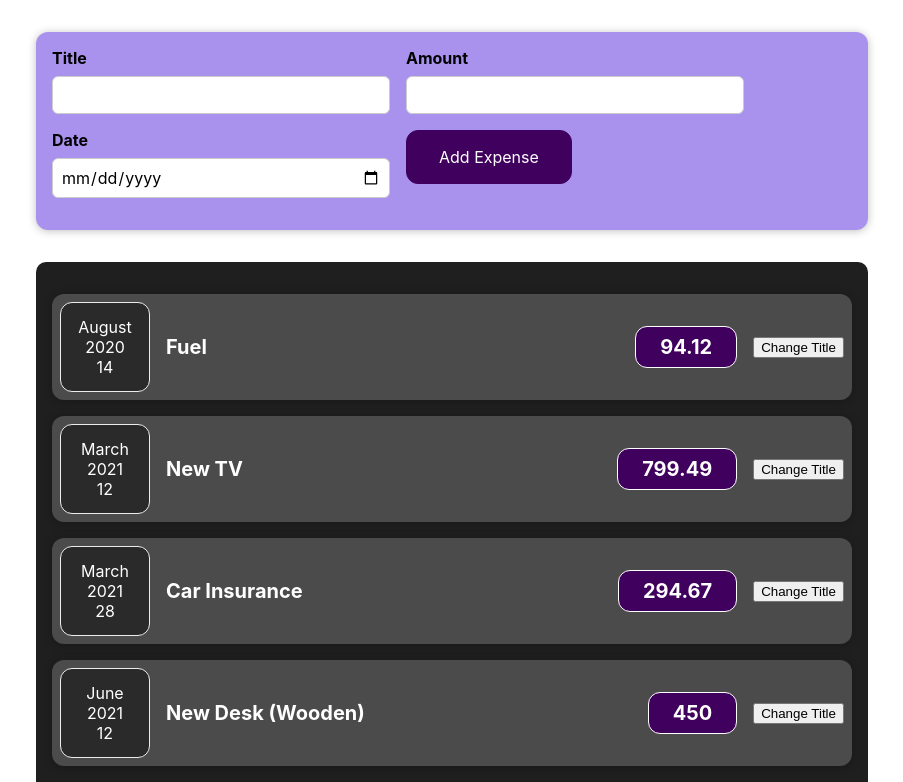
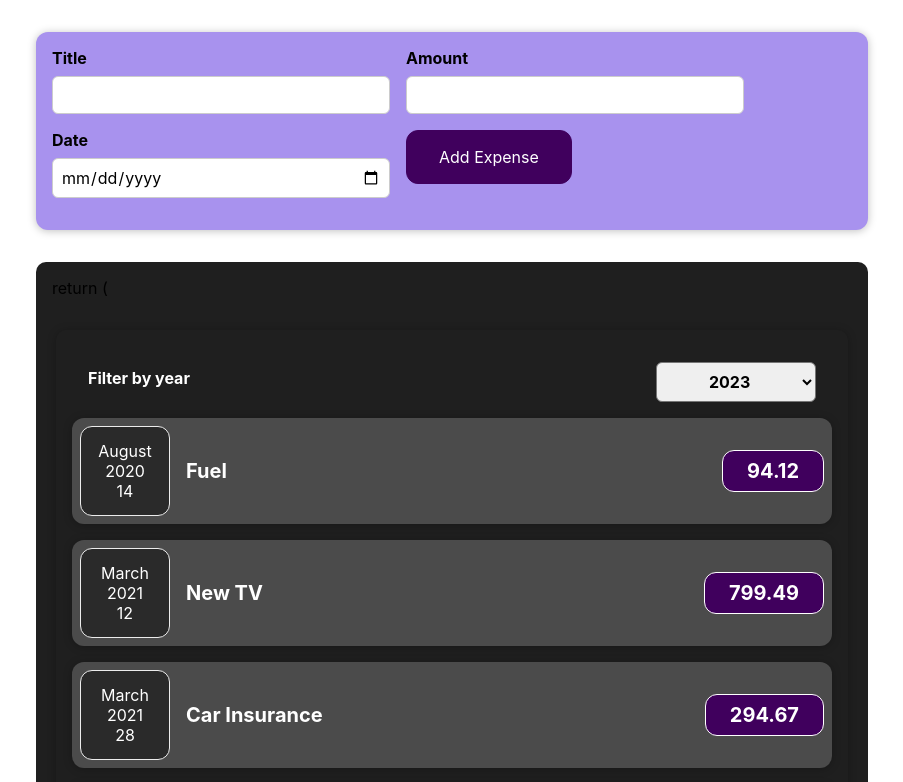
Before and after one commit to raahulvinod/Expense-tracker-React, a React (Create React App) app: page / in a window 1280 px wide. Shown: the top 782 px of the page, without its empty margins (188-1091 px from the left). Built offline with nearby package versions, Linux system fonts and the light colour scheme.

Commit message:
expenses filter component added

```diff
--- a/src/App.js
+++ b/src/App.js
@@ -3,10 +3,37 @@
 import NewExpense from './components/NewExpense/NewExpense';
 
 function App() {
+  const expenses = [
+    {
+      id: 'e1',
+      title: 'Fuel',
+      amount: 94.12,
+      date: new Date(2020, 7, 14),
+    },
+    { id: 'e2', title: 'New TV', amount: 799.49, date: new Date(2021, 2, 12) },
+    {
+      id: 'e3',
+      title: 'Car Insurance',
+      amount: 294.67,
+      date: new Date(2021, 2, 28),
+    },
+    {
+      id: 'e4',
+      title: 'New Desk (Wooden)',
+      amount: 450,
+      date: new Date(2021, 5, 12),
+    },
+  ];
+
+  const addExpenseHandler = (expenses) => {
+    console.log('In app js');
+    console.log(expenses);
+  };
+
   return (
     <div>
-      <NewExpense />
-      <Expenses />
+      <NewExpense addExpense={addExpenseHandler} />
+      <Expenses expenses={expenses} />
     </div>
   );
 }
--- a/src/components/Expenses/ExpenseItem.jsx
+++ b/src/components/Expenses/ExpenseItem.jsx
@@ -1,25 +1,15 @@
-import React, { useState } from 'react';
+import React from 'react';
 import ExpenseDate from './ExpenseDate';
 import Card from '../UI/Card';
 import './ExpenseItem.css';
 
 const ExpenseItem = ({ title, amount, date }) => {
-  const [titleText, setTilteText] = useState(title);
-
-  const handleClick = () => {
-    setTilteText('Updated');
-    console.log(titleText);
-  };
-
   return (
     <Card className="expense-item">
       <ExpenseDate date={date} />
       <div className="expense-item__description">
-        <h2>{titleText}</h2>
+        <h2>{title}</h2>
         <div className="expense-item__price">{amount}</div>
-        <button onClick={handleClick} type="button">
-          Change Title
-        </button>
       </div>
     </Card>
   );
--- a/src/components/Expenses/Expenses.jsx
+++ b/src/components/Expenses/Expenses.jsx
@@ -1,33 +1,26 @@
-import React from 'react';
+import React, { useState } from 'react';
 import ExpenseItem from './ExpenseItem';
+import ExpensesFilter from './ExpensesFilter';
 
 import './Expenses.css';
+import Card from '../UI/Card';
 
-const Expenses = () => {
-  const expenses = [
-    {
-      id: 'e1',
-      title: 'Fuel',
-      amount: 94.12,
-      date: new Date(2020, 7, 14),
-    },
-    { id: 'e2', title: 'New TV', amount: 799.49, date: new Date(2021, 2, 12) },
-    {
-      id: 'e3',
-      title: 'Car Insurance',
-      amount: 294.67,
-      date: new Date(2021, 2, 28),
-    },
-    {
-      id: 'e4',
-      title: 'New Desk (Wooden)',
-      amount: 450,
-      date: new Date(2021, 5, 12),
-    },
-  ];
+const Expenses = ({ expenses }) => {
+  const [filteredYear, setFilteredYear] = useState('2023');
+
+  const filterChangeHandler = (selectedYear) => {
+    setFilteredYear(selectedYear);
+  };
 
   return (
     <div className="expenses">
+      return (
+      <div>
+        <Card className="expenses">
+          <ExpensesFilter
+            selected={filteredYear}
+            onChangeFilter={filterChangeHandler}
+          />
           {expenses.map((expense) => {
             return (
               <ExpenseItem
@@ -38,6 +31,9 @@
               />
             );
           })}
+        </Card>
+      </div>
+      );
     </div>
   );
 };
--- /dev/null
+++ b/src/components/Expenses/ExpensesFilter.css
@@ -0,0 +1,24 @@
+.expenses-filter {
+  color: white;
+  padding: 0 1rem;
+}
+
+.expenses-filter__control {
+  display: flex;
+  width: 100%;
+  align-items: center;
+  justify-content: space-between;
+  margin: 1rem 0;
+}
+
+.expenses-filter label {
+  font-weight: bold;
+  margin-bottom: 0.5rem;
+}
+
+.expenses-filter select {
+  font: inherit;
+  padding: 0.5rem 3rem;
+  font-weight: bold;
+  border-radius: 6px;
+}
--- /dev/null
+++ b/src/components/Expenses/ExpensesFilter.jsx
@@ -0,0 +1,25 @@
+import React from 'react';
+
+import './ExpensesFilter.css';
+
+const ExpensesFilter = (props) => {
+  const dropDownChangeHandler = (event) => {
+    props.onChangeFilter(event.target.value);
+  };
+
+  return (
+    <div className="expenses-filter">
+      <div className="expenses-filter__control">
+        <label>Filter by year</label>
+        <select value={props.selected} onChange={dropDownChangeHandler}>
+          <option value="2023">2023</option>
+          <option value="2022">2022</option>
+          <option value="2021">2021</option>
+          <option value="2020">2020</option>
+        </select>
+      </div>
+    </div>
+  );
+};
+
+export default ExpensesFilter;
--- a/src/components/NewExpense/ExpenseForm.jsx
+++ b/src/components/NewExpense/ExpenseForm.jsx
@@ -1,7 +1,7 @@
 import React, { useState } from 'react';
 import './ExpenseForm.css';
 
-const ExpenseForm = () => {
+const ExpenseForm = ({ saveExpenseData }) => {
   const [enteredTitle, setEnteredTitle] = useState('');
   const [enteredAmount, setEnteredAmount] = useState('');
   const [enteredDate, setEnteredDate] = useState('');
@@ -26,7 +26,7 @@
       amount: enteredAmount,
       date: new Date(enteredDate),
     };
-    console.log(expenseData);
+    saveExpenseData(expenseData);
     setEnteredTitle('');
     setEnteredAmount('');
     setEnteredDate('');
--- a/src/components/NewExpense/NewExpense.jsx
+++ b/src/components/NewExpense/NewExpense.jsx
@@ -3,10 +3,18 @@
 
 import './NewExpense.css';
 
-const NewExpense = () => {
+const NewExpense = ({ addExpense }) => {
+  const saveExpenseDataHandler = (enteredExpenseData) => {
+    const expenseData = {
+      ...enteredExpenseData,
+      id: Math.random().toString(),
+    };
+    addExpense(expenseData);
+  };
+
   return (
     <div className="new-expense">
-      <ExpenseForm />
+      <ExpenseForm saveExpenseData={saveExpenseDataHandler} />
     </div>
   );
 };
```
Lines whose indentation alone changed are shown as unchanged.
